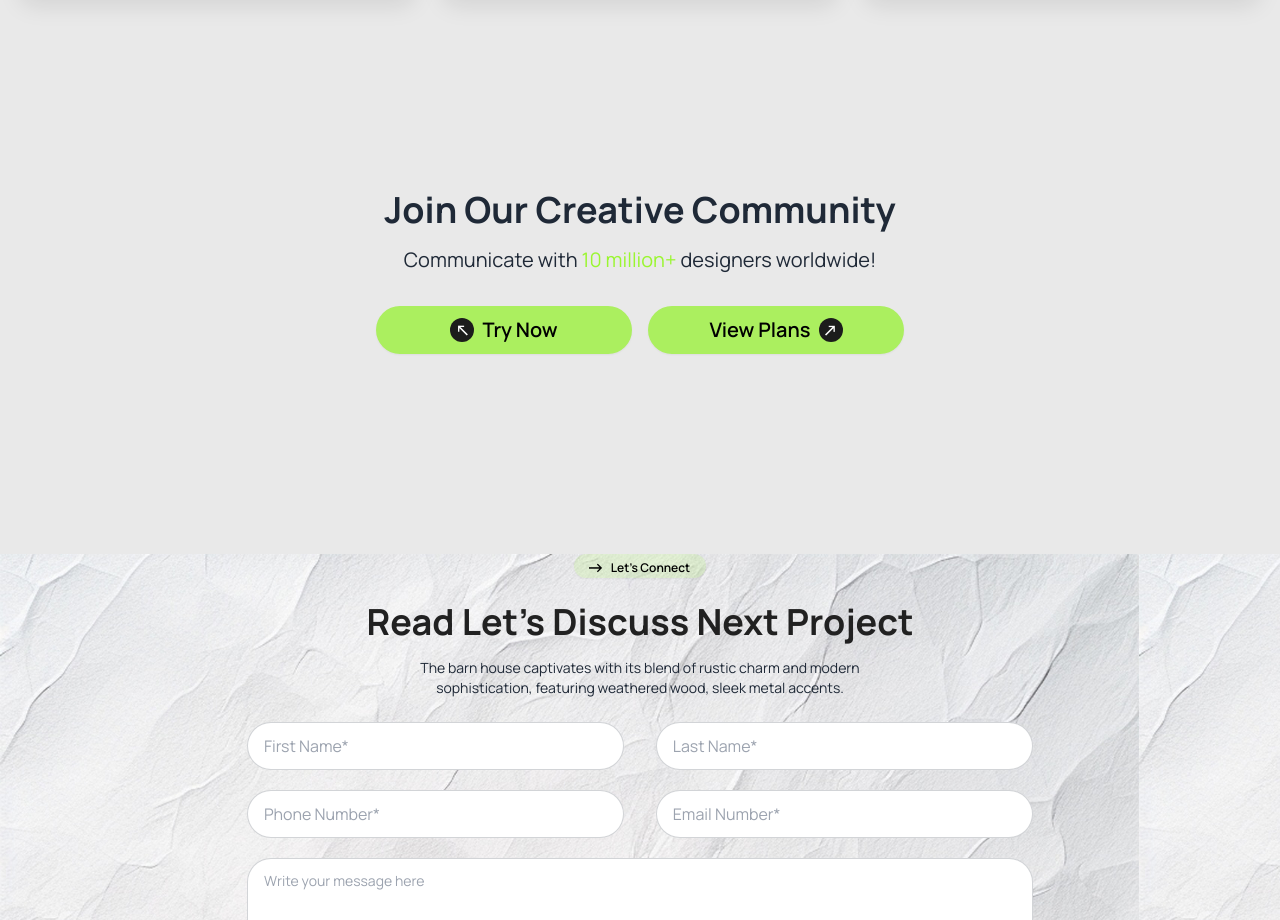
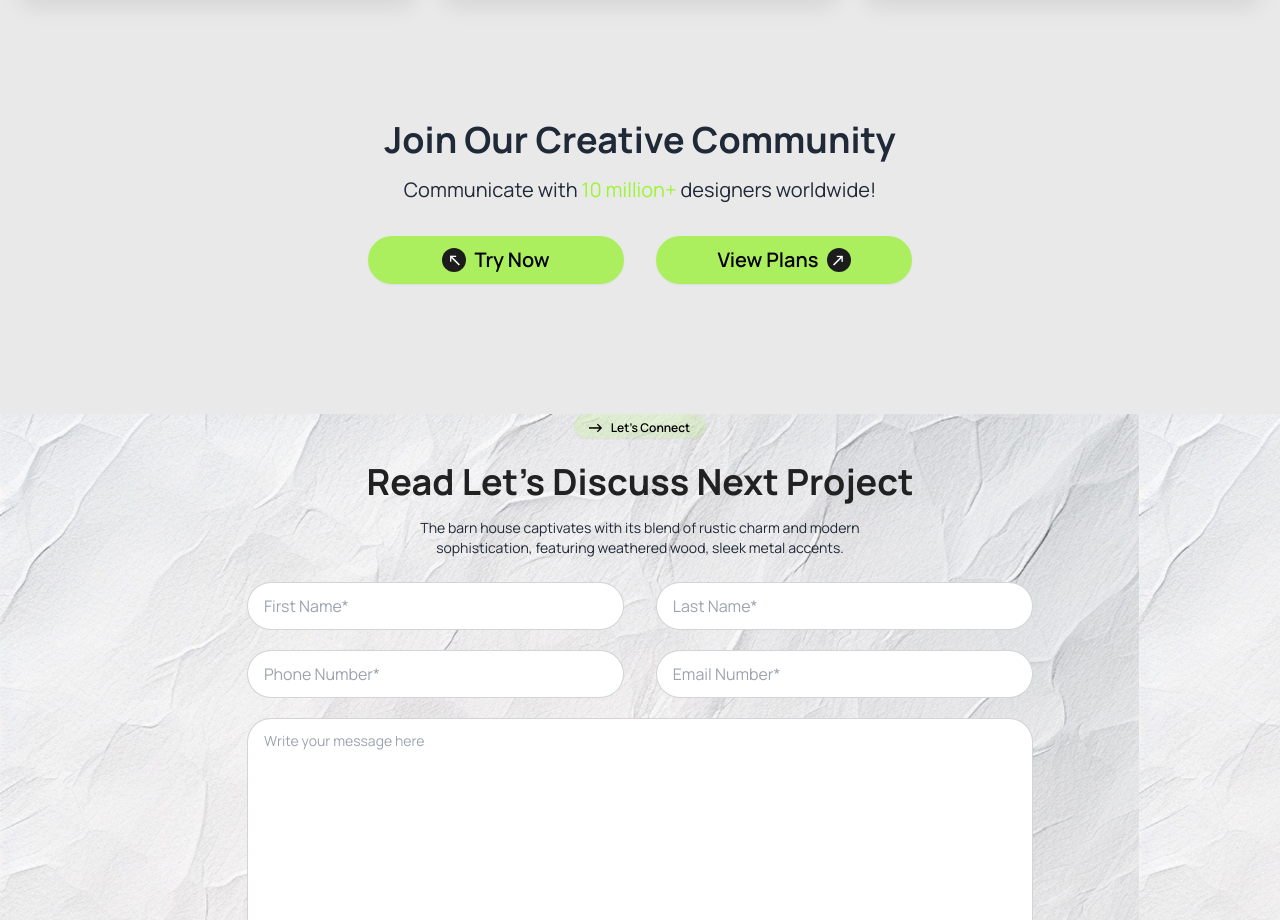
Before and after one commit to Jakaria425/assignment-3, a plain HTML site: page index.html in a window 1280 px wide. Shown: the part 3960-4880 px from the top of the page. Drawn offline with nearby package versions, Linux system fonts and the light colour scheme.

Commit message:
fix some issue

```diff
--- a/index.html
+++ b/index.html
@@ -393,17 +393,16 @@
                 </div>
             </div>
         </div>
-        <div class="max-w-[1380px] mx-auto my-[200px]">
+        <div class="max-w-[1380px] mx-auto my-[130px]">
             <div class="text-center mx-auto">
                 <h1 class="text-4xl font-bold mb-4">Join Our Creative Community</h1>
                 <p class="text-xl mb-8">Communicate with <span class="text-[#9af630]">10 million+</span> designers worldwide!</p>
-                <div class="flex justify-center space-x-4">
+                <div class="flex flex-col items-center gap-4 md:flex-row justify-center space-x-4">
                     <a class="btn btn-circle btn-wide  bg-[#ABEF5F] text-black border-none text-xl">
                         <div class="bg-[#1C1C1C] rounded-full  flex items-center w-6 h-6 justify-center">
                             <span class=" text-lg text-white -rotate-45">&#8593;</span>
                         </div>
                         Try Now
-
                     </a>
                     <a class="btn btn-circle btn-wide  bg-[#ABEF5F] text-black border-none text-xl">
                         View Plans
```
